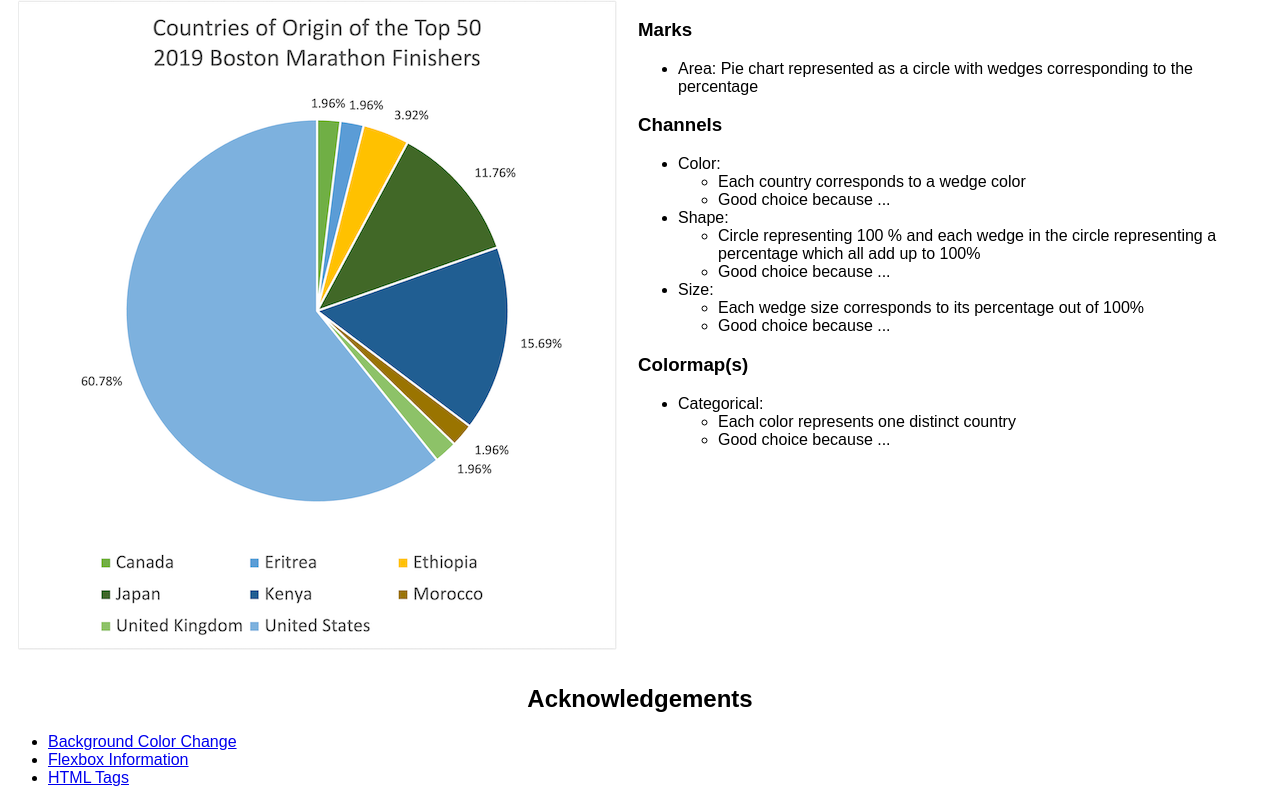
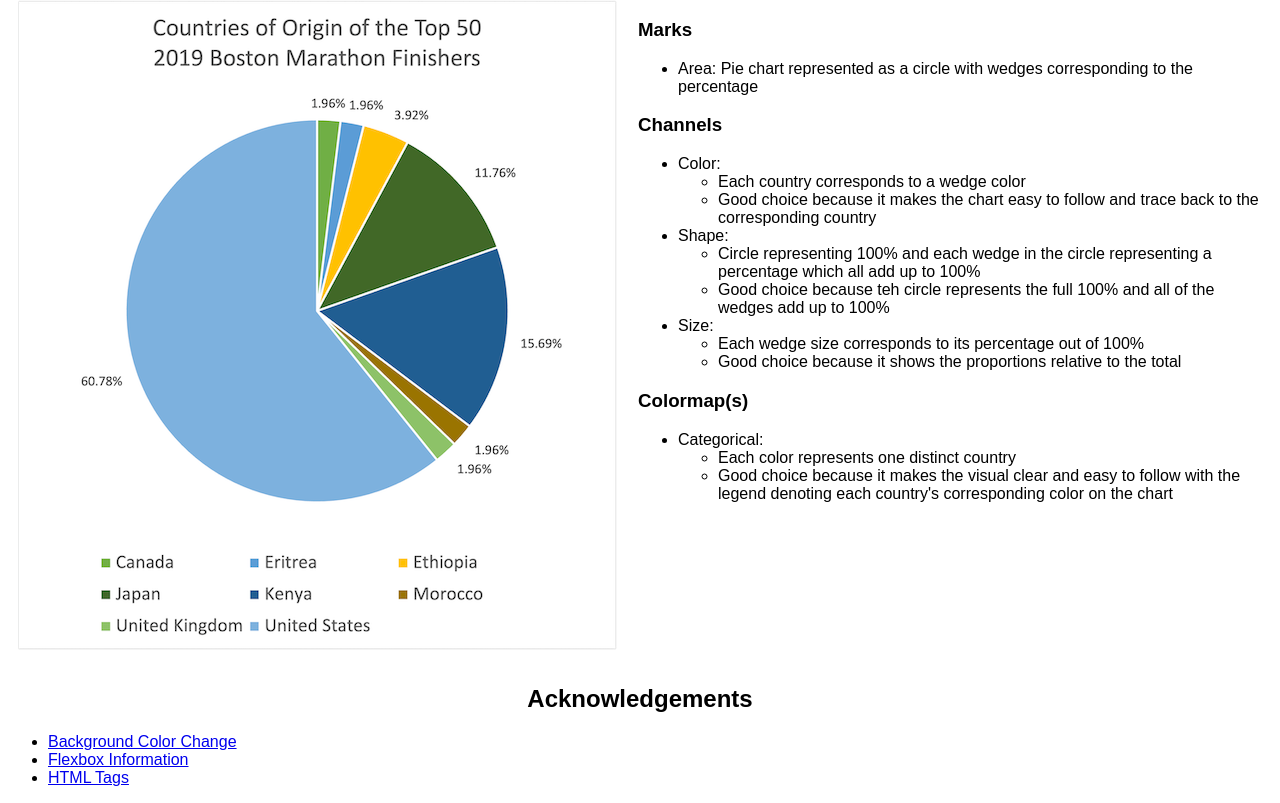
Before and after one commit to DS4200-S23-Class/hw-03-xander-and-adithi, a plain HTML site: page index.html in a window 1280 px wide. Shown: the part 1757-2560 px from the top of the page. Drawn offline with Linux system fonts and the light colour scheme.

Commit message:
adding updates to the text

```diff
--- a/index.html
+++ b/index.html
@@ -139,17 +139,17 @@
                 <li>Color: </li>
                 <ul>
                     <li>Each country corresponds to a wedge color</li>
-                    <li>Good choice because ... </li>
+                    <li>Good choice because it makes the chart easy to follow and trace back to the corresponding country</li>
                 </ul>
                 <li>Shape: </li>
                 <ul>
-                    <li>Circle representing 100 % and each wedge in the circle representing a percentage which all add up to 100%</li>
-                    <li>Good choice because ... </li>
+                    <li>Circle representing 100% and each wedge in the circle representing a percentage which all add up to 100%</li>
+                    <li>Good choice because teh circle represents the full 100% and all of the wedges add up to 100%</li>
                 </ul>
                 <li>Size: </li>
                 <ul>
                     <li>Each wedge size corresponds to its percentage out of 100%</li>
-                    <li>Good choice because ... </li>
+                    <li>Good choice because it shows the proportions relative to the total</li>
                 </ul>
                 <ul>
                 </ul>
@@ -159,8 +159,8 @@
             <ul>
                 <li>Categorical: </li>
                 <ul>
-                    <li>Each color represents one distinct country </li>
-                    <li>Good choice because ... </li>
+                    <li>Each color represents one distinct country</li>
+                    <li>Good choice because it makes the visual clear and easy to follow with the legend denoting each country's corresponding color on the chart </li>
                 </ul>
             </ul>
 
```
